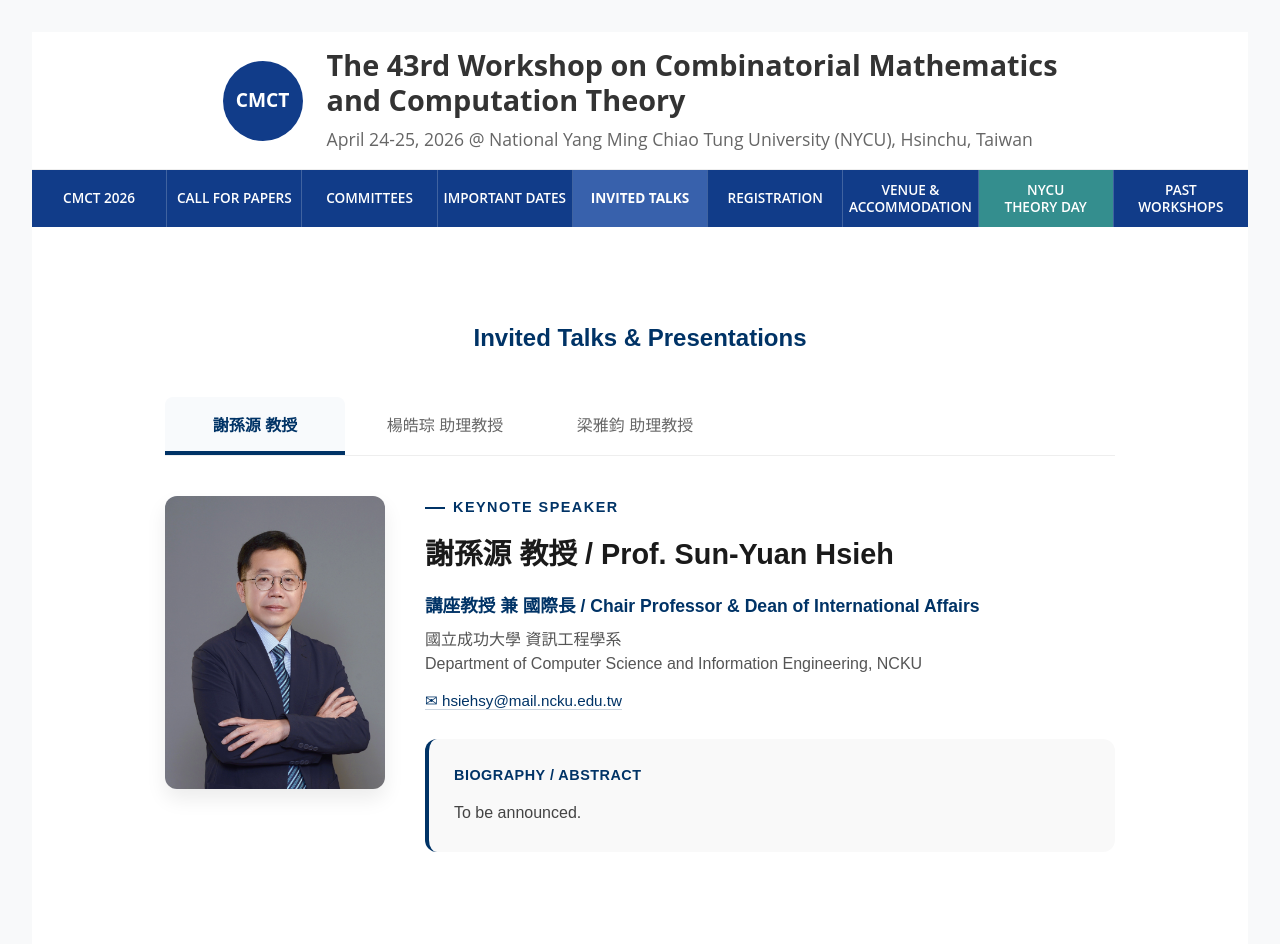
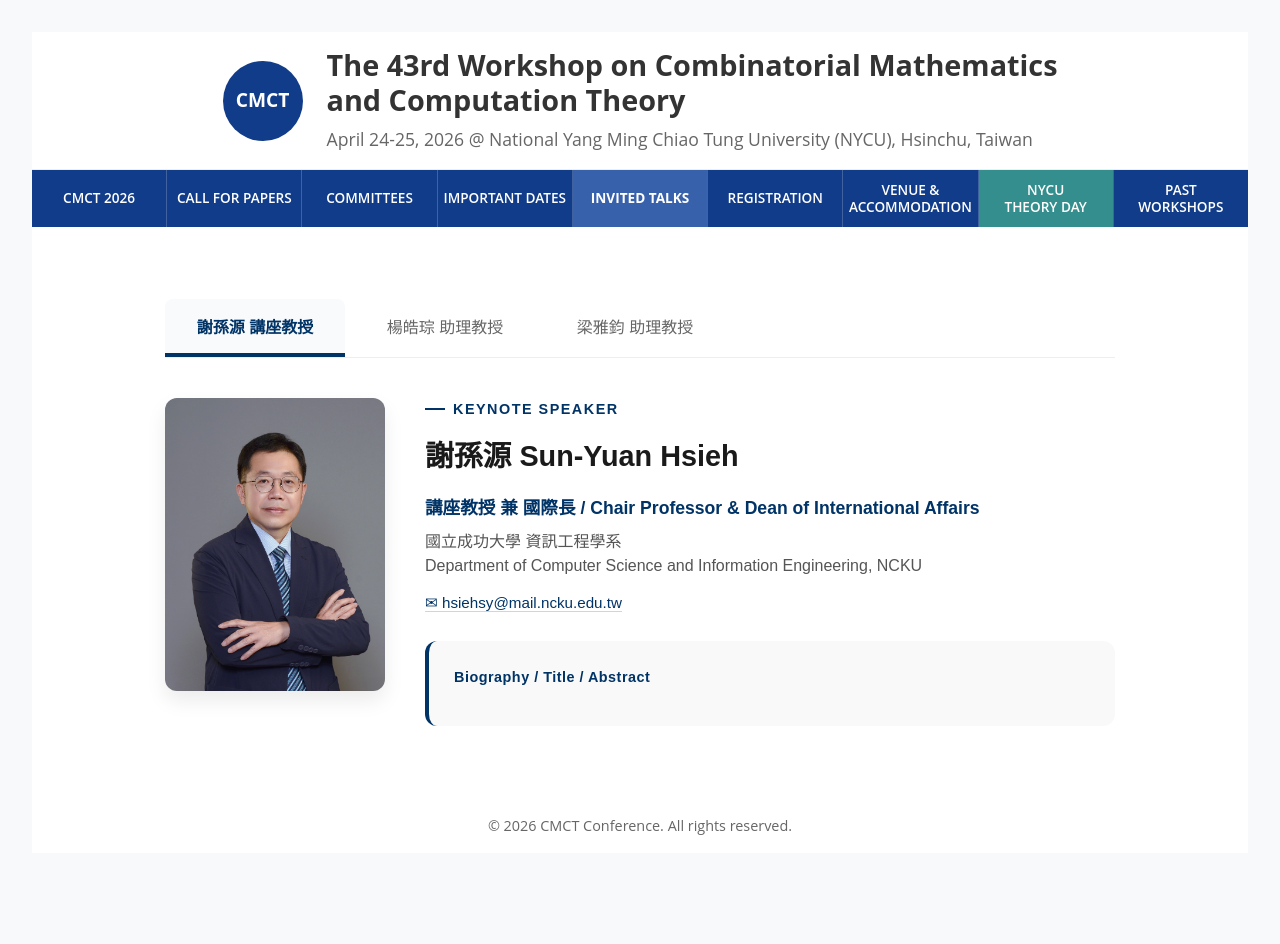
Before and after one commit to cmct-2026/cmct-2026.github.io, a React (Vite) app: page /#/invited-presentations in a window 1280 px wide. Shown: the top 944 px of the page. After the commit the page ends 885 px from the top, so only its background shows below. Built offline with nearby package versions, Linux system fonts and the light colour scheme.

Commit message:
Modify the title of the registration types and the abstract of the invited speakers.

```diff
--- a/src/pages/InvitedPresentations.jsx
+++ b/src/pages/InvitedPresentations.jsx
@@ -8,44 +8,43 @@
     const allSpeakers = [
         {
             id: 'hsieh',
-            name: "謝孫源 教授 / Prof. Sun-Yuan Hsieh",
-            tabTitle: "謝孫源 教授",
+            name: "謝孫源 Sun-Yuan Hsieh",
+            tabTitle: "謝孫源 講座教授",
             title: "講座教授 兼 國際長 / Chair Professor & Dean of International Affairs",
             affiliation: "國立成功大學 資訊工程學系\nDepartment of Computer Science and Information Engineering, NCKU",
             email: "hsiehsy@mail.ncku.edu.tw",
             photo: sunYuanHsiehImg,
             type: "Keynote Speaker",
-            abstract: "To be announced."
+            abstract: ""
         },
         {
             id: 'yang',
-            name: "楊皓琮 助理教授 / Prof. Hao-Tsung Yang",
+            name: "楊皓琮 Hao-Tsung Yang",
             tabTitle: "楊皓琮 助理教授",
             title: "助理教授 / Assistant Professor",
             affiliation: "國立中央大學 資訊工程學系\nDepartment of Computer Science and Information Engineering, NCU",
             email: "htyang@ncu.edu.tw",
             photo: haoTsungYangImg,
             type: "Invited Speaker",
-            abstract: "To be announced."
+            abstract: ""
         },
         {
             id: 'liang',
-            name: "梁雅鈞 助理教授 / Prof. Ya-Chun Liang",
+            name: "梁雅鈞 Ya-Chun Liang",
             tabTitle: "梁雅鈞 助理教授",
             title: "助理教授 / Assistant Professor",
             affiliation: "國立清華大學 資訊工程學系\nDepartment of Computer Science and Information Engineering, NTHU",
             email: "ycliang@cs.nthu.edu.tw",
             photo: yaChunLiangImg,
             type: "Invited Speaker",
-            abstract: "To be announced."
+            abstract: ""
         }
     ];
 
     const [activeTab, setActiveTab] = useState(0);
 
     return (
-        <div style={{ padding: '40px 20px', fontFamily: 'sans-serif', color: '#333' }}>
-            <h2 style={{ color: '#003366', textAlign: 'center', marginBottom: '40px' }}>Invited Talks & Presentations</h2>
+        <div style={{ marginTop: '0px', padding: '40px 20px', fontFamily: 'sans-serif', color: '#333' }}>
 
             <div style={{ maxWidth: '950px', margin: '0 auto' }}>
 
@@ -167,7 +166,7 @@
                                 fontWeight: '700',
                                 letterSpacing: '0.5px'
                             }}>
-                                BIOGRAPHY / ABSTRACT
+                                Biography / Title / Abstract
                             </h4>
                             <p style={{
                                 margin: 0,
--- a/src/pages/Registration.jsx
+++ b/src/pages/Registration.jsx
@@ -34,7 +34,7 @@
                     }}>
                         <div style={{ display: 'flex', justifyContent: 'space-between', alignItems: 'baseline', flexWrap: 'wrap', gap: '10px' }}>
                             <h3 style={{ margin: '0 0 10px 0', color: '#333', fontSize: '1.25rem' }}>
-                                General Registration <span style={{ fontWeight: 'normal', color: '#666', fontSize: '1rem', marginLeft: '5px' }}>/ 一般註冊</span>
+                                Full Registration <span style={{ fontWeight: 'normal', color: '#666', fontSize: '1rem', marginLeft: '5px' }}>/ 一般註冊</span>
                             </h3>
                             <span style={{ fontSize: '1.2rem', fontWeight: 'bold', color: '#003366' }}>NT$ 1,000</span>
                         </div>
@@ -48,7 +48,7 @@
                     <div style={{ paddingBottom: '25px', marginBottom: '25px' }}>
                         <div style={{ display: 'flex', justifyContent: 'space-between', alignItems: 'baseline', flexWrap: 'wrap', gap: '10px' }}>
                             <h3 style={{ margin: '0 0 10px 0', color: '#333', fontSize: '1.25rem' }}>
-                                Student Free Registration <span style={{ fontWeight: 'normal', color: '#666', fontSize: '1rem', marginLeft: '5px' }}>/ 學生免費註冊</span>
+                                Student Registration <span style={{ fontWeight: 'normal', color: '#666', fontSize: '1rem', marginLeft: '5px' }}>/ 學生註冊</span>
                             </h3>
                             <span style={{ fontSize: '1.2rem', fontWeight: 'bold', color: '#003366' }}>Free</span>
                         </div>
```
